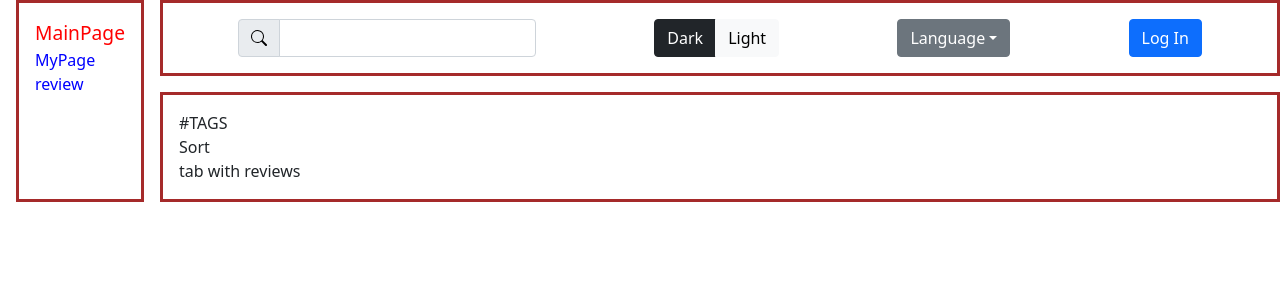
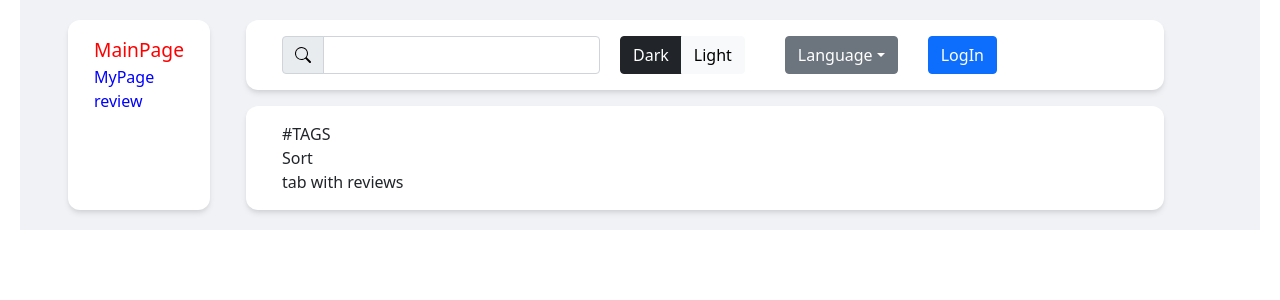
Before and after one commit to AlexeyBorovik/rec-app, a React (Create React App) app: page / in a window 1280 px wide. Shown: the top 300 px of the page. Built offline with nearby package versions, Linux system fonts and the light colour scheme.

Commit message:
Added visual

```diff
--- a/src/App.css
+++ b/src/App.css
@@ -1,6 +1,10 @@
 .app {
+  background-color: #F0F2F5;
+  padding: 20px 10px;
+}
+
+.container {
   display: grid;
-  margin: auto;
   margin-left: 1rem;
 
   grid-template-areas:
@@ -15,6 +19,9 @@
 
 .content {
   grid-area: content;
-  border: 3px solid brown;
+  border: 0 solid rgba(0,0,0,.125);
+  border-radius: 0.75rem;
+  box-shadow: 0 4px 6px -1px rgb(0 0 0 / 10%), 0 2px 4px -1px rgb(0 0 0 / 6%);
+  background-color: #fff;
   padding: 1rem;
 }
--- a/src/App.js
+++ b/src/App.js
@@ -10,6 +10,7 @@ import { Review } from "./components/Review/Review";
 function App() {
   return (
     <div className="app">
+      <div className="container">
         <Header />
         <SideBar />
         <div className="content">
@@ -20,6 +21,7 @@ function App() {
           </Routes>
         </div>
       </div>
+    </div>
   );
 }
 
--- a/src/components/Header/Header.jsx
+++ b/src/components/Header/Header.jsx
@@ -25,7 +25,7 @@ export const Header = () => {
           </DropdownButton>
       </div>
       <div>
-        <Button> Log In </Button>
+        <Button> LogIn </Button>
       </div>
     </div>
   );
--- a/src/components/Header/Header.module.css
+++ b/src/components/Header/Header.module.css
@@ -2,7 +2,13 @@
     grid-area: header;
     display: flex;
     align-items: center;
-    justify-content: space-around;
-    border: 3px solid brown;
+    border: 0 solid rgba(0,0,0,.125);
+    border-radius: 0.75rem;
+    box-shadow: 0 4px 6px -1px rgb(0 0 0 / 10%), 0 2px 4px -1px rgb(0 0 0 / 6%);
+    background-color: #fff;
     padding: 1rem;
 }
+
+div {
+    margin: 0 10px;
+}
--- a/src/components/SideBar/SideBar.module.css
+++ b/src/components/SideBar/SideBar.module.css
@@ -1,6 +1,9 @@
 .sidebar {
     grid-area: sidebar;
-    border: 3px solid brown;
+    border: 0 solid rgba(0,0,0,.125);
+    border-radius: 0.75rem;
+    box-shadow: 0 4px 6px -1px rgb(0 0 0 / 10%), 0 2px 4px -1px rgb(0 0 0 / 6%);
+    background-color: #fff;
     padding: 1rem;
 }
 
```
Lines whose indentation alone changed are shown as unchanged.
